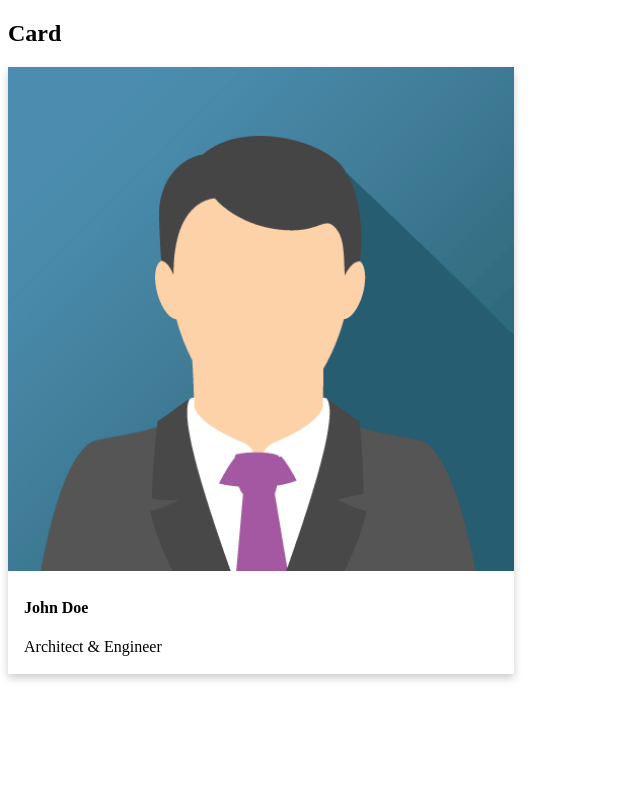
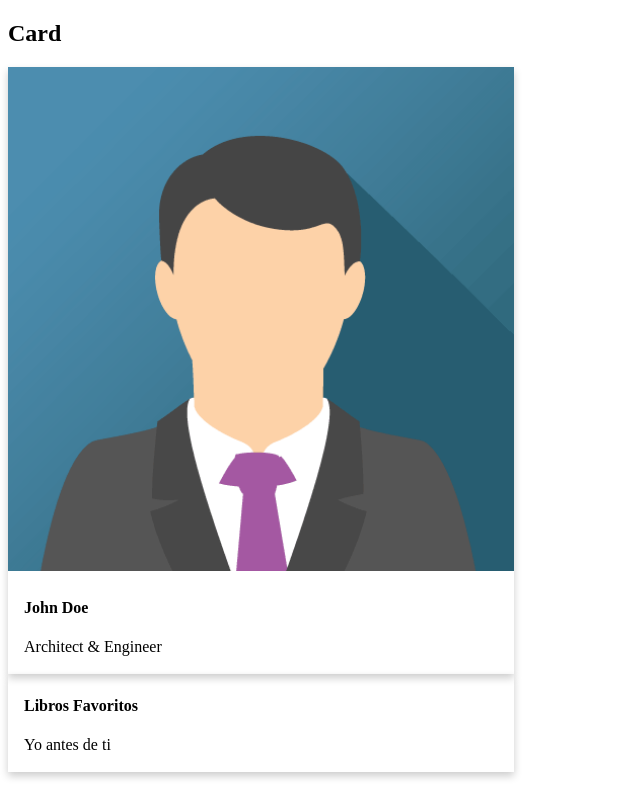
Before and after one commit to AlondraRdz/cf, a plain HTML site: page index.html in a window 1280 px wide. Shown: the whole page, without its empty margins (0-640 px from the left). Drawn offline with Linux system fonts and the light colour scheme.

Commit message:
Libros favoritos

```diff
--- a/index.html
+++ b/index.html
@@ -12,5 +12,13 @@
 				<p>Architect & Engineer</p>
 			</div>
 		</div>
+		<div class="card">
+			<div class="container">
+				<h4><b>Libros Favoritos</b></h4>
+				<p>Yo antes de ti</p>
+
+			</div>
+		</div>
+
 	</body>
 </html>
```
